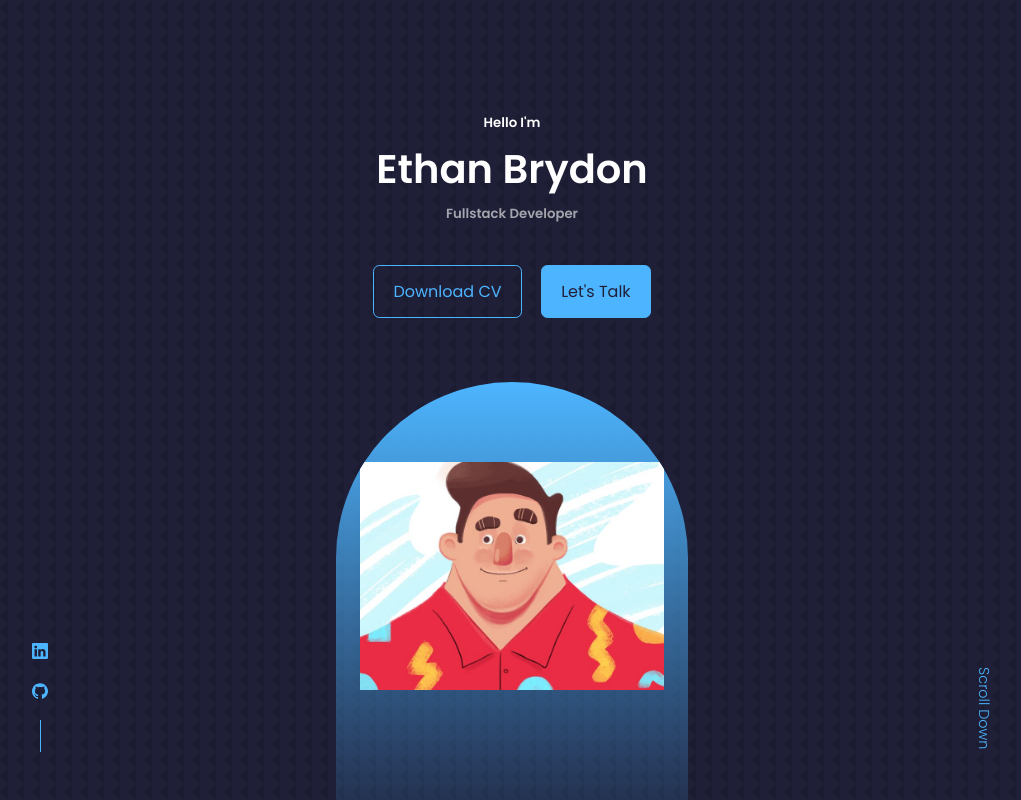
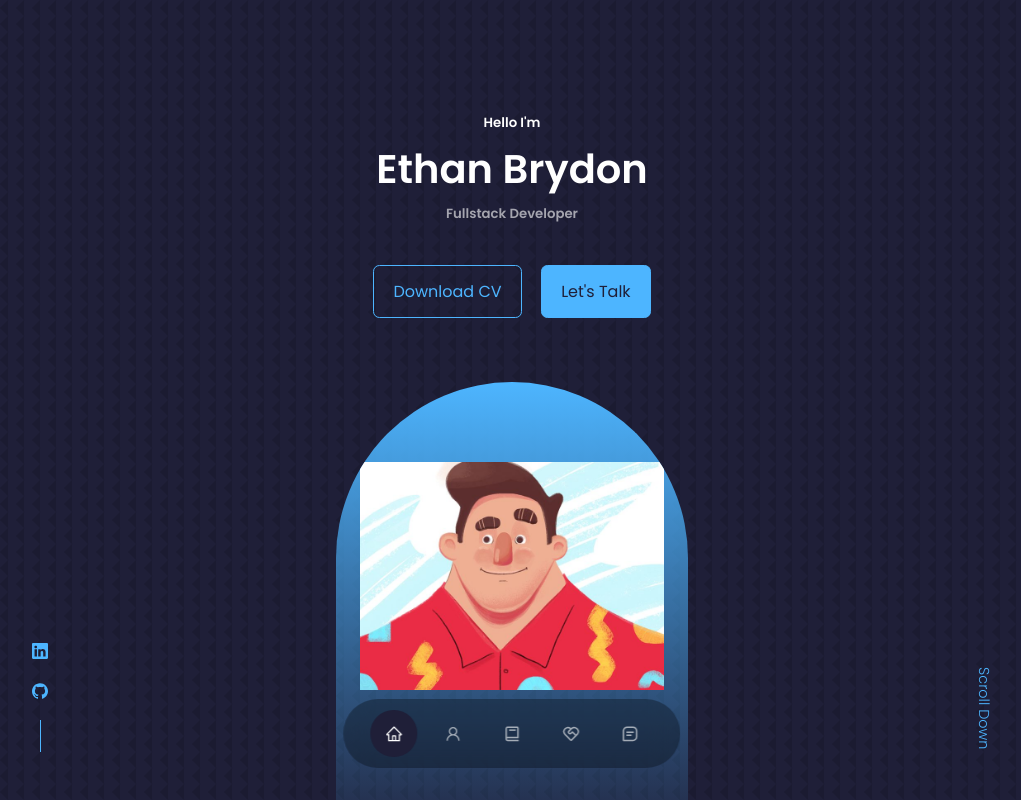
Before and after one commit to EthanBrydon/React_Portfolio_Website, a React (Create React App) app: page / in a window 1280 px wide. Shown: the top 800 px of the page, without its empty margins (128-1149 px from the left). Built offline with nearby package versions, Linux system fonts and the light colour scheme.

Commit message:
Nav bar edits

```diff
--- a/src/components/nav/Nav.jsx
+++ b/src/components/nav/Nav.jsx
@@ -9,7 +9,7 @@
 const Nav = () => {
   return (
     <nav>
-      <a href="#"><AiOutlineHome/></a>
+      <a href="#" className='active'><AiOutlineHome/></a>
       <a href="#about"><AiOutlineUser/></a>
       <a href="#experience"><BiBook/></a>
       <a href="#services"><RiServiceLine/></a>
--- a/src/components/nav/nav.css
+++ b/src/components/nav/nav.css
@@ -0,0 +1,33 @@
+nav {
+    background-color: rgba(0, 0, 0, 0.3);
+    width: max-content;
+    display: block;
+    padding: 0.7rem 1.7rem;
+    z-index: 2;
+    position: fixed;
+    left: 50%;
+    transform: translateX(-50%);
+    bottom: 2rem;
+    display: flex;
+    gap: 0.8rem;
+    border-radius: 3rem;
+    backdrop-filter: blur(15px);
+}
+
+nav a {
+    background: transparent;
+    padding: 0.9rem;
+    border-radius: 50%;
+    display: flex;
+    color: var(--color-light);
+    font-size: 1.1rem;
+}
+
+nav a:hover {
+    background: rgba(0, 0, 0, 0.3);
+}
+
+nav a.active {
+    background: var(--color-bg);
+    color: var(--color-white);
+}
```
